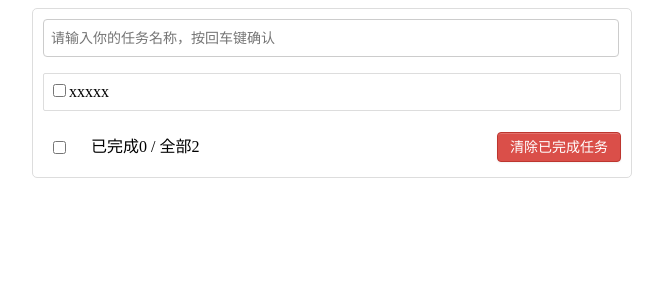
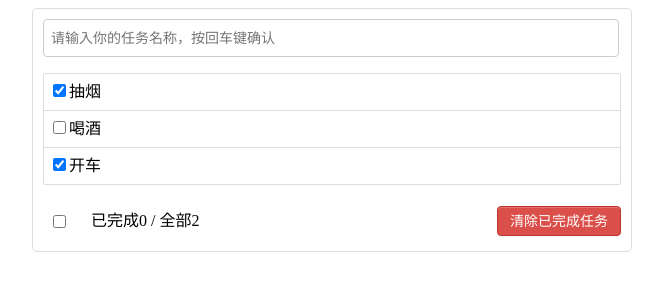
Before and after one commit to t0nydu/Todolist, a Vue app: page / in a window 1280 px wide. Shown: the top 300 px of the page, without its empty margins (308-971 px from the left). Built offline with nearby package versions, Linux system fonts and the light colour scheme.

Commit message:
build data and

```diff
--- a/package.json
+++ b/package.json
@@ -9,6 +9,7 @@
   },
   "dependencies": {
     "core-js": "^3.6.5",
+    "nanoid": "^3.1.25",
     "vue": "^2.6.11"
   },
   "devDependencies": {
--- a/src/components/VHeader.vue
+++ b/src/components/VHeader.vue
@@ -1,12 +1,26 @@
 <template>
   <div class="todo-header">
-    <input type="text" placeholder="请输入你的任务名称，按回车键确认" />
+    <input type="text" placeholder="请输入你的任务名称，按回车键确认" @keyup.enter="add" />
   </div>
 </template>
 
 <script>
+import { nanoid } from 'nanoid'
 export default {
   name: 'VHeader',
+  data() {
+    return {
+      title: '',
+    }
+  },
+  methods: {
+    add(e) {
+      // build todoObj from user input
+      // id can be Math.random / Data.now() /--> uuid -> nanoid
+      const todoObj = { id: nanoid(), title: e.target.value, done: false }
+      console.log(todoObj);
+    },
+  },
 }
 </script>
 
--- a/src/components/VItem.vue
+++ b/src/components/VItem.vue
@@ -1,8 +1,8 @@
 <template>
   <li>
     <label>
-      <input type="checkbox" />
-      <span>xxxxx</span>
+      <input type="checkbox" :checked="qwe.done"/>
+      <span>{{qwe.title}}</span>
     </label>
     <button class="btn btn-danger" style="display:none">删除</button>
   </li>
@@ -10,7 +10,10 @@
 
 <script>
 export default {
-  name: 'VItem',
+  name: 'VItem666',
+  // declear receive todo obj
+  props:["qwe"],
+
 }
 </script>
 
--- a/src/components/VList.vue
+++ b/src/components/VList.vue
@@ -1,6 +1,6 @@
 <template>
   <ul class="todo-main">
-    <VItem></VItem>
+   <VItem v-for="(todoObj) in todos" :key="todoObj.id" :qwe="todoObj"></VItem>
   </ul>
 </template>
 
@@ -9,6 +9,15 @@ import VItem from './VItem'
 export default {
   name: 'VList',
   components: { VItem },
+  data() {
+    return {
+      todos: [
+        { id: '001', title: '抽烟', done: true },
+        { id: '002', title: '喝酒', done: false },
+        { id: '003', title: '开车', done: true },
+      ],
+    }
+  },
 }
 </script>
 
```
Also changed, not shown: 1 other file (tests, documents, lock files or other folders).
